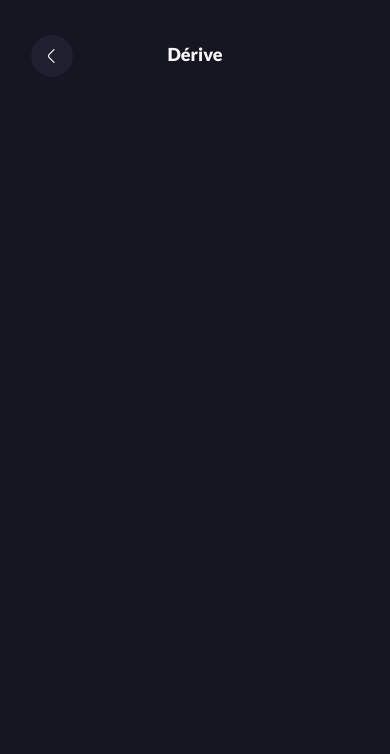
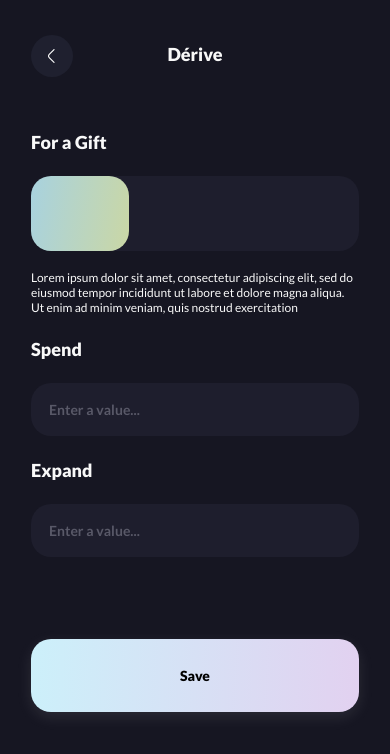
Before and after one commit to hschhhwwwo0o/derive, a React Native app: screen /Goal in a window 390 px wide. Shown: the top 754 px of the page. Built offline with nearby package versions, Linux system fonts and the light colour scheme.

Commit message:
Goal Screen

```diff
--- a/components/Custom/Goal/index.tsx
+++ b/components/Custom/Goal/index.tsx
@@ -16,7 +16,11 @@ const Goal: FunctionComponent<IGoal> = ({ navigation }) => {
   return (
     <TouchableOpacity activeOpacity={0.95} onPress={navigateToGoal}>
       <View style={styles.block}></View>
-      <LinearGradient colors={["#A8D2DF", "#CAD7A5"]} style={[styles.gradient, { width: "10%" }]}></LinearGradient>
+      <LinearGradient
+        colors={["#A8D2DF", "#CAD7A5"]}
+        end={{ x: 0.9, y: 0.2 }}
+        style={[styles.gradient, { width: "30%" }]}
+      />
       <View style={styles.textBlock}>
         <View style={styles.textContent}>
           <Text style={styles.goalText}>For a gift</Text>
--- a/screens/AddGoal/index.tsx
+++ b/screens/AddGoal/index.tsx
@@ -21,7 +21,7 @@ const AddGoalScreen: FunctionComponent<IScreen> = ({ navigation }) => {
           <View style={styles.goalName}>
             <Input state={goal} setState={setGoal} placeholder="Enter goal name..." />
           </View>
-          <View style={styles.goalName}>
+          <View style={styles.goalDescription}>
             <MultilineInput
               state={goalDescription}
               setState={setGoalDescription}
@@ -44,6 +44,9 @@ const styles = StyleSheet.create({
   goalName: {
     marginTop: 23,
   },
+  goalDescription: {
+    marginTop: 12,
+  },
   createButton: {
     marginTop: 82,
   },
--- a/screens/Goal/index.tsx
+++ b/screens/Goal/index.tsx
@@ -1,15 +1,48 @@
 import React, { FunctionComponent } from "react";
-import { StyleSheet, View } from "react-native";
+import { StyleSheet, View, Text } from "react-native";
 import AsyncStorage from "@react-native-async-storage/async-storage";
 import TheLayout from "layouts";
 import TopPanel from "components/UI/TopPanel";
+import { LinearGradient } from "expo-linear-gradient";
+import Label from "components/UI/Label";
+import Input from "components/UI/Input";
+import Button from "components/UI/Button";
 
 const GoalScreen: FunctionComponent<IScreen> = ({ navigation }) => {
   return (
     <>
       <TheLayout>
         <TopPanel withBack navigation={navigation} />
-        <View style={styles.body}></View>
+        <View style={styles.body}>
+          <Label>For a Gift</Label>
+          <View style={styles.goalProgress}>
+            <View style={styles.progressLine} />
+            <LinearGradient
+              style={[styles.progress, { width: "30%" }]}
+              colors={["#A8D2DF", "#CAD7A5"]}
+              end={{ x: 0.9, y: 0.2 }}
+            />
+          </View>
+          <Text style={styles.goalDescription}>
+            Lorem ipsum dolor sit amet, consectetur adipiscing elit, sed do eiusmod tempor incididunt ut labore et
+            dolore magna aliqua. Ut enim ad minim veniam, quis nostrud exercitation
+          </Text>
+          <View style={styles.action}>
+            <Label>Spend</Label>
+            <View style={styles.actionInput}>
+              <Input />
+            </View>
+          </View>
+          <View style={styles.action}>
+            <Label>Expand</Label>
+            <View style={styles.actionInput}>
+              <Input />
+            </View>
+          </View>
+          <View style={styles.saveButton}>
+            <Button>Save</Button>
+          </View>
+        </View>
       </TheLayout>
     </>
   );
@@ -18,6 +51,36 @@ const GoalScreen: FunctionComponent<IScreen> = ({ navigation }) => {
 const styles = StyleSheet.create({
   body: {
     marginTop: 46,
+    paddingBottom: 46,
+  },
+  goalProgress: {
+    marginTop: 23,
+  },
+  progress: {
+    height: 75,
+    borderRadius: 20,
+    marginTop: -75,
+  },
+  progressLine: {
+    backgroundColor: "#1E1E2D",
+    width: "100%",
+    height: 75,
+    borderRadius: 20,
+  },
+  goalDescription: {
+    marginTop: 19,
+    fontFamily: "Lato-Regular",
+    color: "#F9F9F9",
+    fontSize: 12,
+  },
+  action: {
+    marginTop: 23,
+  },
+  actionInput: {
+    marginTop: 23,
+  },
+  saveButton: {
+    marginTop: 82,
   },
 });
 
```
